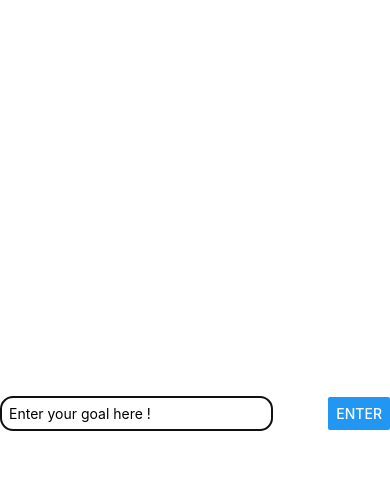
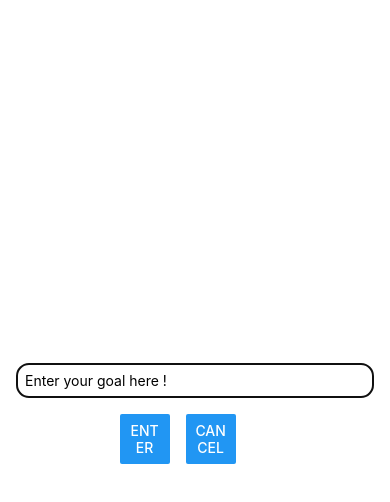
Before and after one commit to mdave94/ToDoList_ReacNative, a React Native app: screen / in a window 390 px wide. Both pictures are taken after a click on the button "ADD GOAL". Shown: the top 502 px of the page. Built offline with nearby package versions, Linux system fonts and the light colour scheme.

Commit message:
Button design update

```diff
--- a/components/GoalInput.js
+++ b/components/GoalInput.js
@@ -22,7 +22,14 @@
           onChangeText={inputHandler}
           value={enteredGoalText}
         />
-        <Button title="Enter" onPress={addGoalHandler} />
+        <View style={styles.buttonContainer}>
+          <View style={styles.button}>
+            <Button title="Enter" onPress={addGoalHandler} />
+          </View>
+          <View style={styles.button}>
+            <Button title="Cancel" />
+          </View>
+        </View>
       </View>
     </Modal>
   );
@@ -34,18 +41,26 @@
   textInput: {
     borderWidth: 1,
     borderColor: "#cccccc",
-    width: "70%",
+    width: "100%",
     borderRadius: 12,
-    marginRight: 7,
     padding: 8,
   },
   inputContainer: {
-    flexDirection: "row",
-    justifyContent: "space-between",
+    padding:16,
+    flexDirection: "column",
+    justifyContent: "center",
     alignItems: "center",
     marginBottom: 16,
     borderBottomWidth: 1,
     borderBottomColor: "#cccccc",
     flex: 1,
   },
+  buttonContainer: {
+    flexDirection: "row",
+    marginTop:16,
+  },
+  button: {
+    width: "30%",
+    marginHorizontal: 8,
+  },
 });
```
